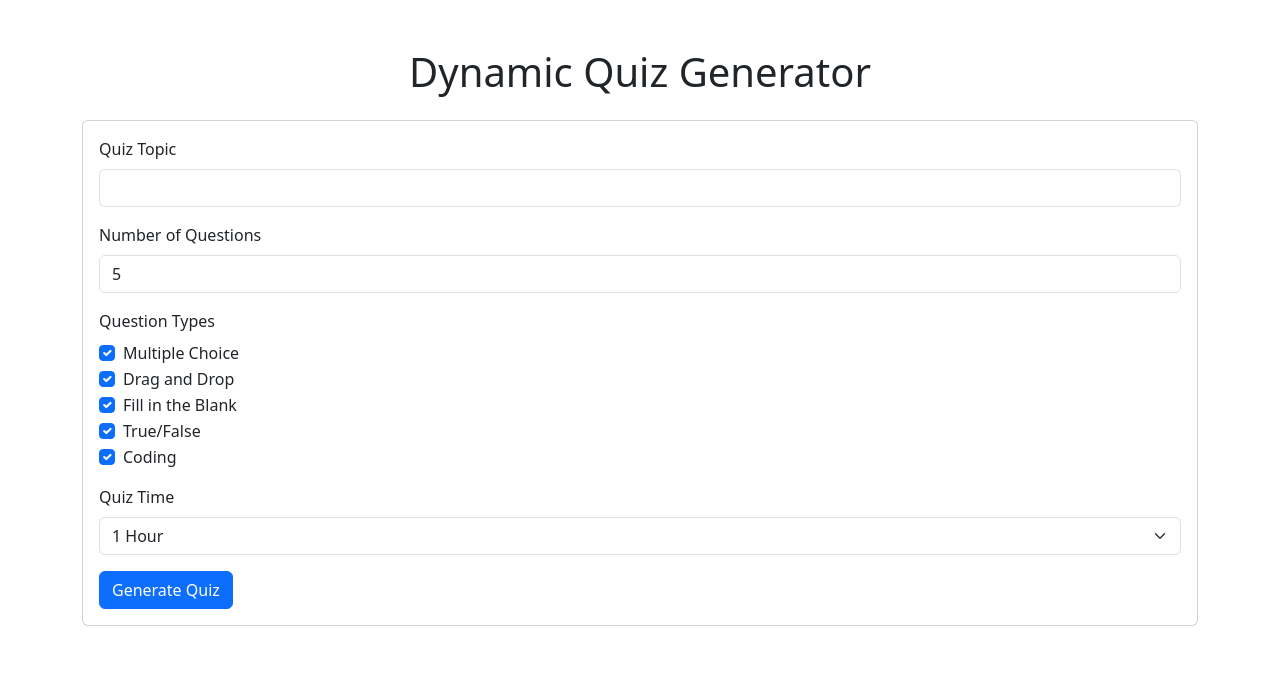
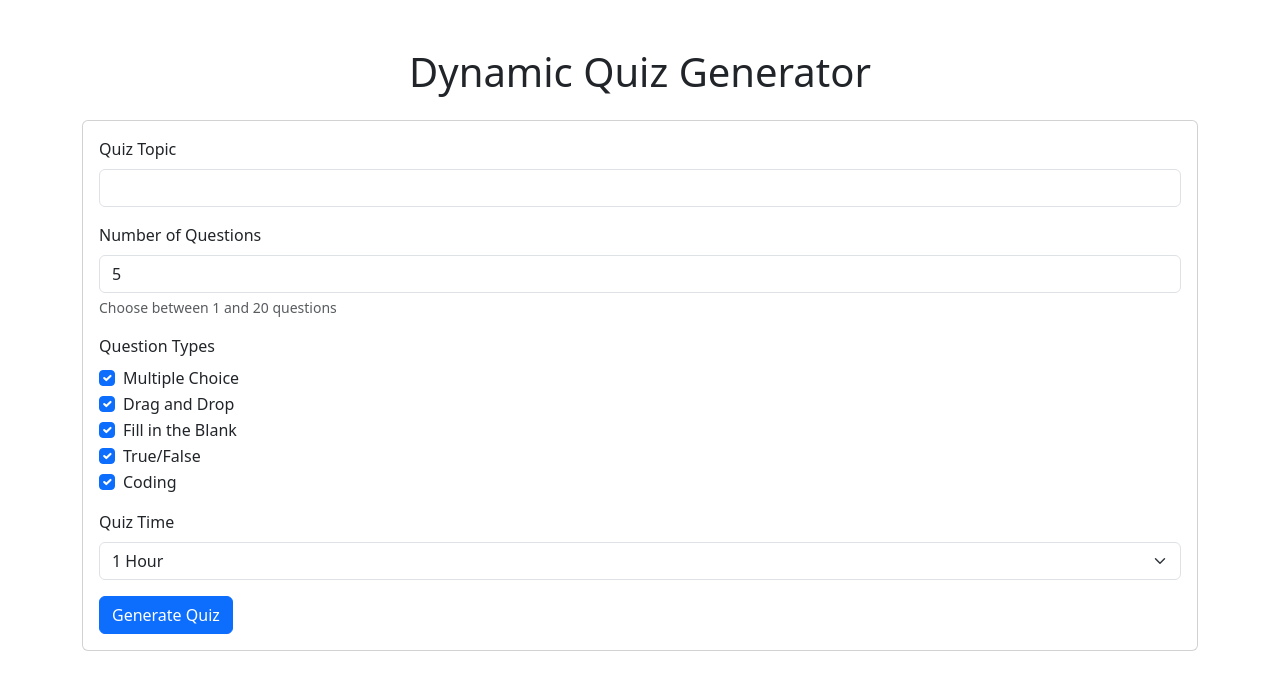
Before and after one commit to MACantara/Dynamic_Quiz_Generator, a Flask app: page / in a window 1280 px wide. Shown: the top 690 px of the page. Run offline with Flask 3, Linux system fonts and the light colour scheme.

Commit message:
Limit the number of questions in the quiz to a maximum of 20

```diff
--- a/routes/quiz_routes.py
+++ b/routes/quiz_routes.py
@@ -19,7 +19,7 @@ def index():
 def generate():
     data = request.get_json()
     topic = data.get('topic')
-    num_questions = int(data.get('num_questions', 5))
+    num_questions = min(max(int(data.get('num_questions', 5)), 1), 20)  # Limit between 1 and 20
     question_types = data.get('question_types', ['multiple_choice', 'drag_drop', 'fill_blank', 'true_false', 'coding'])
 
     quiz = quiz_service.generate_quiz(topic, num_questions, question_types)
--- a/services/quiz_service.py
+++ b/services/quiz_service.py
@@ -4,6 +4,7 @@ from services.ai_service import AIService
 class QuizService:
     def __init__(self):
         self.ai_service = AIService()
+        self.MAX_QUESTIONS = 20
 
     def _create_prompt(self, topic, num_questions, question_types):
         return f"""Generate a quiz about {topic} with {num_questions} questions.
@@ -78,6 +79,8 @@ class QuizService:
 
     def generate_quiz(self, topic, num_questions, question_types):
         try:
+            # Ensure num_questions is within limits
+            num_questions = min(max(num_questions, 1), self.MAX_QUESTIONS)
             prompt = self._create_prompt(topic, num_questions, question_types)
             response = self.ai_service.generate_content(prompt)
             cleaned_text = self._clean_response(response.text)
--- a/templates/components/quiz_form.html
+++ b/templates/components/quiz_form.html
@@ -7,7 +7,8 @@
             </div>
             <div class="mb-3">
                 <label for="numQuestions" class="form-label">Number of Questions</label>
-                <input type="number" class="form-control" id="numQuestions" min="1" max="50" value="5">
+                <input type="number" class="form-control" id="numQuestions" min="1" max="20" value="5">
+                <div class="form-text">Choose between 1 and 20 questions</div>
             </div>
             <div class="mb-3">
                 <label class="form-label">Question Types</label>
```
